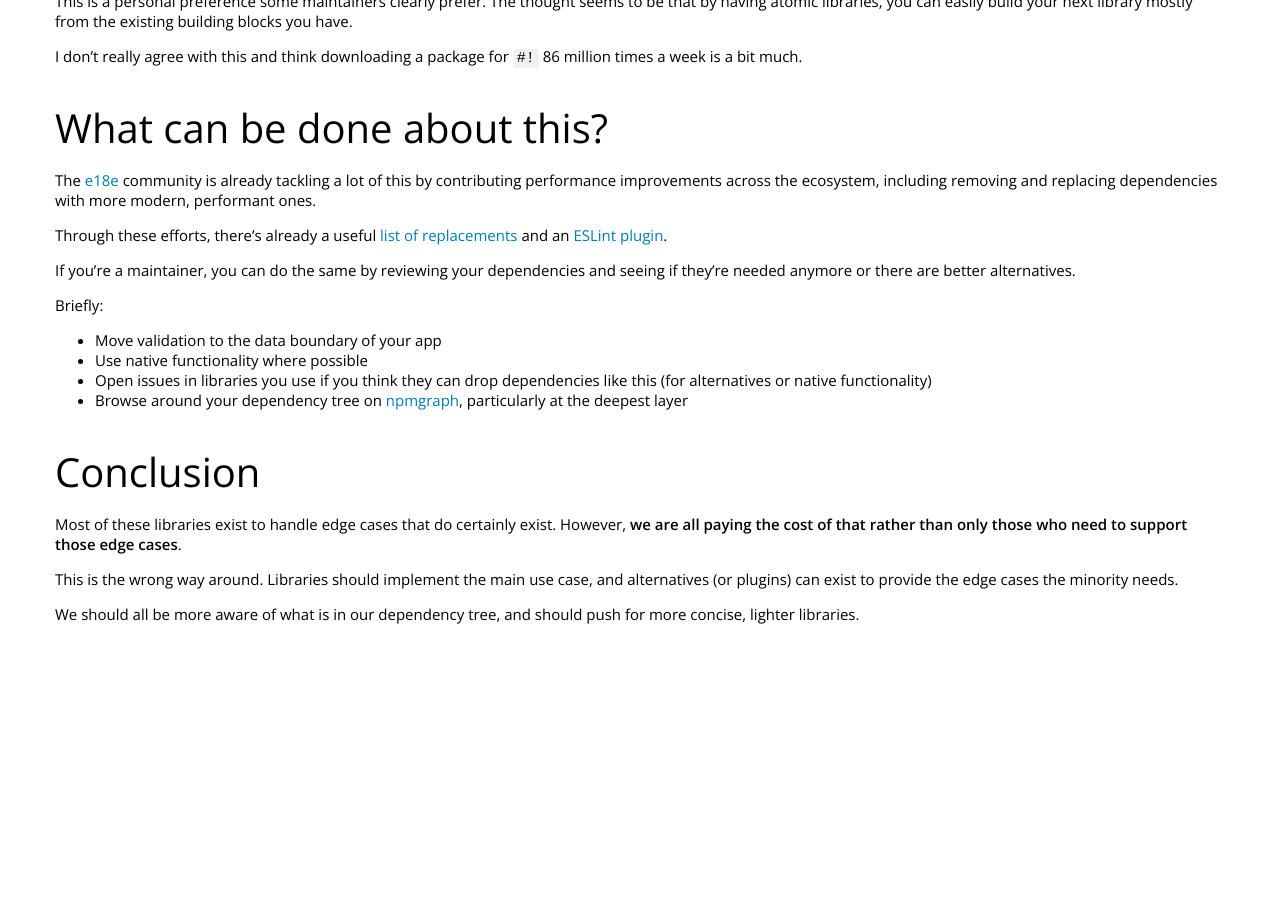
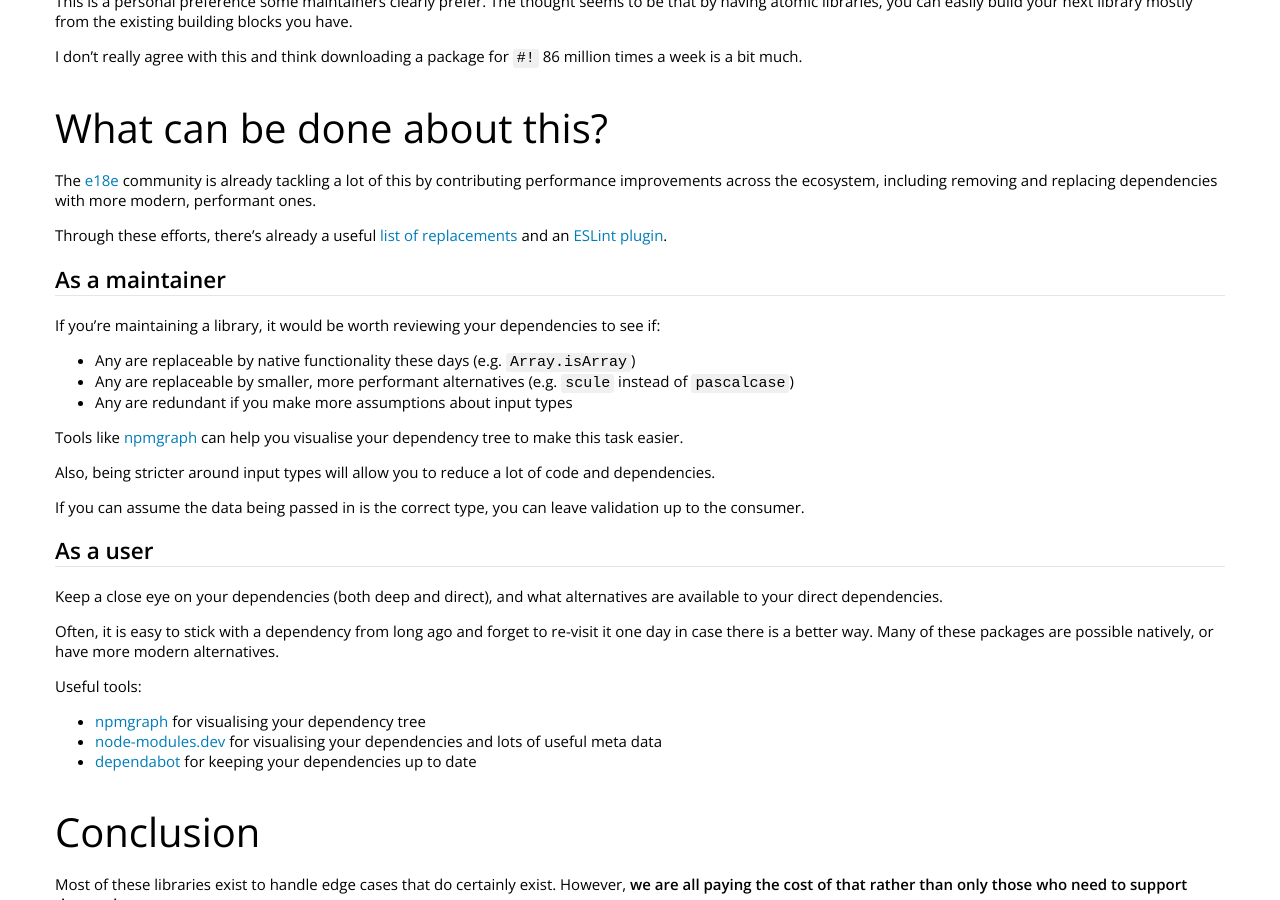
Before and after one commit to 43081j/43081j.github.io, a Jekyll site: the page built from _posts/2025-09-09-overengineering-inputs.md, in a window 1280 px wide and 900 px high, scrolled down 4297 px. Built offline with Jekyll 4.4.1, drawn with Linux system fonts in a browser that asks for light colours; nearby versions of some CDN libraries; comment, search, counter and statistics services are not loaded; before the commit the page ends 4936 px from its top, so only the background shows below that.

Commit message:
docs: add maintainer vs user

```diff
--- a/_posts/2025-09-09-overengineering-inputs.md
+++ b/_posts/2025-09-09-overengineering-inputs.md
@@ -213,14 +213,31 @@ The [e18e](https://e18e.dev) community is already tackling a lot of this by cont
 
 Through these efforts, there's already a useful [list of replacements](https://e18e.dev/guide/replacements.html) and an [ESLint plugin](https://github.com/es-tooling/eslint-plugin-depend/).
 
-If you're a maintainer, you can do the same by reviewing your dependencies and seeing if they're needed anymore or there are better alternatives.
+## As a maintainer
 
-Briefly:
+If you're maintaining a library, it would be worth reviewing your dependencies to see if:
 
-- Move validation to the data boundary of your app
-- Use native functionality where possible
-- Open issues in libraries you use if you think they can drop dependencies like this (for alternatives or native functionality)
-- Browse around your dependency tree on [npmgraph](https://npmgraph.js.org/), particularly at the deepest layer
+- Any are replaceable by native functionality these days (e.g. `Array.isArray`)
+- Any are replaceable by smaller, more performant alternatives (e.g. `scule` instead of `pascalcase`)
+- Any are redundant if you make more assumptions about input types
+
+Tools like [npmgraph](https://npmgraph.js.org/) can help you visualise your dependency tree to make this task easier.
+
+Also, being stricter around input types will allow you to reduce a lot of code and dependencies.
+
+If you can assume the data being passed in is the correct type, you can leave validation up to the consumer.
+
+## As a user
+
+Keep a close eye on your dependencies (both deep and direct), and what alternatives are available to your direct dependencies.
+
+Often, it is easy to stick with a dependency from long ago and forget to re-visit it one day in case there is a better way. Many of these packages are possible natively, or have more modern alternatives.
+
+Useful tools:
+
+- [npmgraph](https://npmgraph.js.org/) for visualising your dependency tree
+- [node-modules.dev](https://node-modules.dev/) for visualising your dependencies and lots of useful meta data
+- [dependabot](https://docs.github.com/en/code-security/getting-started/dependabot-quickstart-guide) for keeping your dependencies up to date
 
 # Conclusion
 
```
